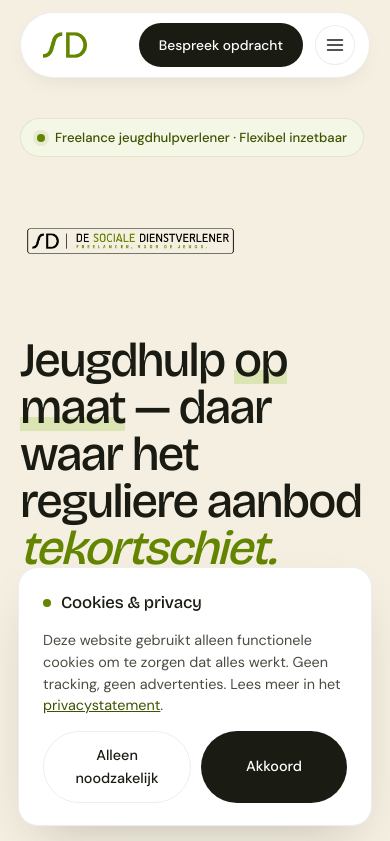
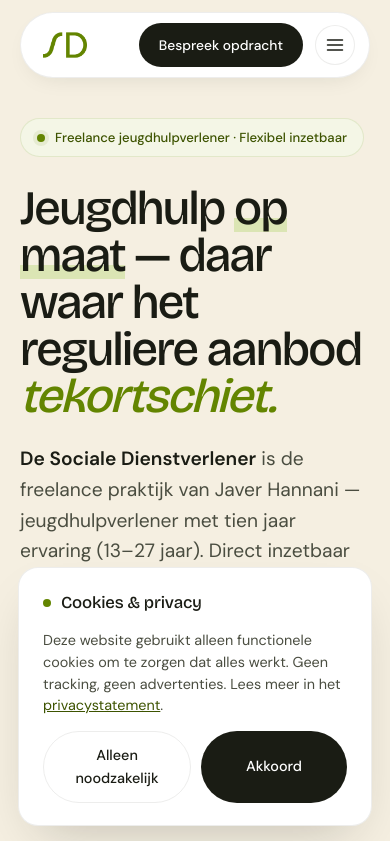
Before and after one commit to javerhannani/socialedienstverlener, a Next.js app: page / in a window 390 px wide. Shown: the top 841 px of the page. Built offline with nearby package versions, Linux system fonts and the light colour scheme.

Commit message:
Move hero logo to prominent top-right; hide on mobile

```diff
--- a/components/Hero.tsx
+++ b/components/Hero.tsx
@@ -4,35 +4,36 @@ export default function Hero() {
   return (
     <header className="relative overflow-hidden pt-[28px] pb-10">
       <div className="max-w-[1200px] mx-auto px-8 max-720:px-5">
-        {/* Top row — eyebrow left, full logo right, same horizontal line */}
-        <div className="flex items-center justify-between gap-6 mb-10 max-920:flex-col max-920:items-start max-920:gap-5 max-920:mb-8">
-          <div
-            className="inline-flex items-center gap-[10px] py-2 px-4 rounded-pill text-[0.82rem] font-medium flex-shrink-0"
-            style={{
-              background: "var(--olive-faint)",
-              color: "var(--olive-deep)",
-              border: "1px solid #63850020",
-            }}
-          >
-            <span
-              className="w-2 h-2 rounded-full bg-olive"
-              style={{ boxShadow: "0 0 0 4px #63850018" }}
-            />
-            Freelance jeugdhulpverlener · Flexibel inzetbaar
-          </div>
+        {/* Brand row — full logo at the top-right (desktop only) */}
+        <div className="flex justify-end mb-8 max-820:hidden">
           <Image
             src="/logo-full.png"
             alt="De Sociale Dienstverlener — Freelancer, voor de jeugd."
             width={3125}
             height={1806}
             priority
-            className="h-40 w-auto max-920:h-32 max-720:h-28 max-520:h-24"
+            className="h-52 w-auto"
           />
         </div>
 
         <div className="grid grid-cols-[1.15fr_.85fr] gap-[60px] items-center max-920:grid-cols-1 max-920:gap-8">
           {/* Left column */}
           <div>
+            <div
+              className="inline-flex items-center gap-[10px] py-2 px-4 rounded-pill text-[0.82rem] font-medium mb-7"
+              style={{
+                background: "var(--olive-faint)",
+                color: "var(--olive-deep)",
+                border: "1px solid #63850020",
+              }}
+            >
+              <span
+                className="w-2 h-2 rounded-full bg-olive"
+                style={{ boxShadow: "0 0 0 4px #63850018" }}
+              />
+              Freelance jeugdhulpverlener · Flexibel inzetbaar
+            </div>
+
             <h1
               className="font-display font-medium m-0 mb-6"
               style={{
```
